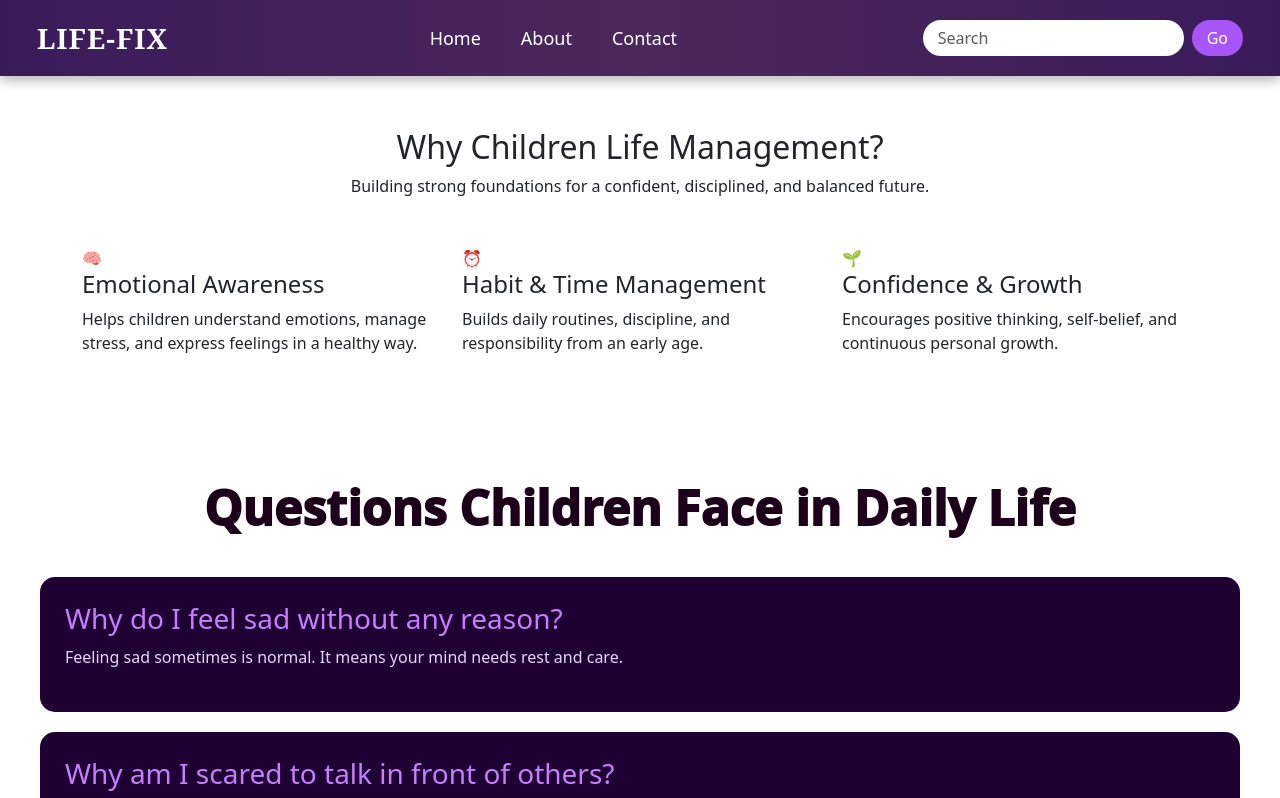
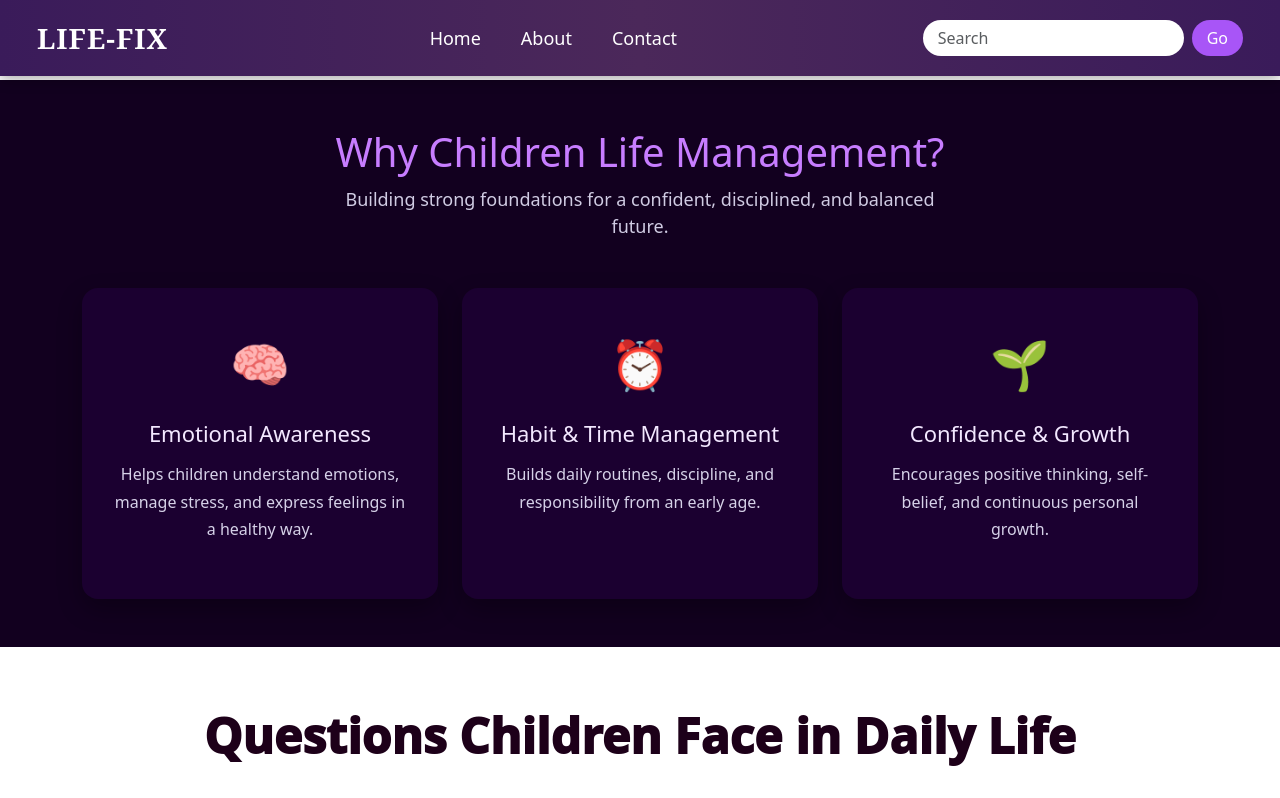
Before and after one commit to Aaminikaneriya/Lifefix-website, a plain HTML site: page pages/teen-life.html in a window 1280 px wide. Shown: the top 798 px of the page. Drawn offline with nearby package versions, Linux system fonts and the light colour scheme.

Commit message:
Update style.css

```diff
--- a/assets/css/style.css
+++ b/assets/css/style.css
@@ -306,3 +306,311 @@ body {
     align-items:center;
   }
 }
+
+/*================================aya thi mukyu ============================================================================================================================================*/
+.why-life-management{
+  background:#12001f;
+  color:#fff;
+}
+
+.section-title{
+  font-size:40px;
+  color:#c77dff;
+  margin-bottom:10px;
+}
+
+.section-subtitle{
+  font-size:18px;
+  color:#d0cbe3;
+  max-width:650px;
+  margin:0 auto;
+}
+
+.why-card{
+  background:#1b0030;
+  border-radius:16px;
+  padding:40px 30px;
+  text-align:center;
+  transition:0.4s;
+  box-shadow:0 10px 25px rgba(0,0,0,0.3);
+}
+
+.why-card:hover{
+  transform:translateY(-10px);
+  background:#240046;
+}
+
+.why-card .icon{
+  font-size:48px;
+  margin-bottom:20px;
+}
+
+.why-card h4{
+  font-size:22px;
+  margin-bottom:15px;
+  color:#f3e8ff;
+}
+
+.why-card p{
+  font-size:16px;
+  line-height:1.7;
+  color:#d6d1e8;
+}
+
+.why-life-management{
+  background:#12001f;
+  color:#fff;
+}
+
+.section-title{
+  font-size:40px;
+  color:#c77dff;
+  margin-bottom:10px;
+}
+
+.section-subtitle{
+  font-size:18px;
+  color:#d0cbe3;
+  max-width:650px;
+  margin:0 auto;
+}
+
+.why-card{
+  background:#1b0030;
+  border-radius:16px;
+  padding:40px 30px;
+  text-align:center;
+  transition:0.4s;
+  box-shadow:0 10px 25px rgba(0,0,0,0.3);
+}
+
+.why-card:hover{
+  transform:translateY(-10px);
+  background:#240046;
+}
+
+.why-card .icon{
+  font-size:48px;
+  margin-bottom:20px;
+}
+
+.why-card h4{
+  font-size:22px;
+  margin-bottom:15px;
+  color:#f3e8ff;
+}
+
+.why-card p{
+  font-size:16px;
+  line-height:1.7;
+  color:#d6d1e8;
+}
+
+.why-life-management{
+  background:#12001f;
+  color:#fff;
+}
+
+.section-title{
+  font-size:40px;
+  color:#c77dff;
+  margin-bottom:10px;
+}
+
+.section-subtitle{
+  font-size:18px;
+  color:#d0cbe3;
+  max-width:650px;
+  margin:0 auto;
+}
+
+.why-card{
+  background:#1b0030;
+  border-radius:16px;
+  padding:40px 30px;
+  text-align:center;
+  transition:0.4s;
+  box-shadow:0 10px 25px rgba(0,0,0,0.3);
+}
+
+.why-card:hover{
+  transform:translateY(-10px);
+  background:#240046;
+}
+
+.why-card .icon{
+  font-size:48px;
+  margin-bottom:20px;
+}
+
+.why-card h4{
+  font-size:22px;
+  margin-bottom:15px;
+  color:#f3e8ff;
+}
+
+.why-card p{
+  font-size:16px;
+  line-height:1.7;
+  color:#d6d1e8;
+}
+
+.why-life-management{
+  background:#12001f;
+  color:#fff;
+}
+
+.section-title{
+  font-size:40px;
+  color:#c77dff;
+  margin-bottom:10px;
+}
+
+.section-subtitle{
+  font-size:18px;
+  color:#d0cbe3;
+  max-width:650px;
+  margin:0 auto;
+}
+
+.why-card{
+  background:#1b0030;
+  border-radius:16px;
+  padding:40px 30px;
+  text-align:center;
+  transition:0.4s;
+  box-shadow:0 10px 25px rgba(0,0,0,0.3);
+}
+
+.why-card:hover{
+  transform:translateY(-10px);
+  background:#240046;
+}
+
+.why-card .icon{
+  font-size:48px;
+  margin-bottom:20px;
+}
+
+.why-card h4{
+  font-size:22px;
+  margin-bottom:15px;
+  color:#f3e8ff;
+}
+
+.why-card p{
+  font-size:16px;
+  line-height:1.7;
+  color:#d6d1e8;
+}
+
+.topic-section{
+  padding:90px 0;
+}
+
+.alt-bg{
+  background:#1b0030;
+}
+
+.section-head h2{
+  font-size:42px;
+  color:#c77dff;
+  margin-bottom:10px;
+}
+
+.section-head p{
+  font-size:18px;
+  color:#d6d1e8;
+  max-width:650px;
+  margin:0 auto 50px;
+}
+/* ===================== */
+/* COMMON SLIDER CSS */
+/* ===================== */
+
+.topic-slider-section{
+  display:flex;
+  justify-content:center;
+  padding:80px 0;
+  background:#1b0030;
+}
+
+.topic-slider{
+  width:80%;
+  height:400px;
+  overflow:hidden;
+  border-radius:20px;
+  box-shadow:0 15px 40px rgba(0,0,0,0.4);
+}
+
+.topic-slider img{
+  width:100%;
+  height:100%;
+  object-fit:cover;
+  transition:opacity 1s ease;
+}
+
+/* Responsive */
+@media(max-width:768px){
+  .topic-slider{
+    width:95%;
+    height:260px;
+  }
+}
+
+
+.info-box{
+  background:#240046;
+  padding:35px;
+  border-radius:18px;
+  height:100%;
+  box-shadow:0 10px 30px rgba(0,0,0,0.35);
+}
+
+.info-box h4{
+  font-size:22px;
+  margin-bottom:20px;
+}
+
+.info-box ul{
+  padding-left:20px;
+}
+
+.info-box ul li{
+  font-size:16px;
+  line-height:1.8;
+  margin-bottom:10px;
+  color:#e6e1f5;
+}
+
+.problem{
+  border-left:5px solid #ff6b6b;
+}
+
+.solution{
+  border-left:5px solid #4cd137;
+}
+
+.deep-text{
+  margin-top:50px;
+  max-width:900px;
+  margin-left:auto;
+  margin-right:auto;
+}
+
+.deep-text p{
+  font-size:18px;
+  line-height:1.9;
+  color:#e0dcf3;
+  margin-bottom:20px;
+}
+
+/* Responsive */
+@media(max-width:768px){
+  .section-head h2{
+    font-size:32px;
+  }
+  .deep-text p{
+    font-size:16px;
+  }
+}
```
